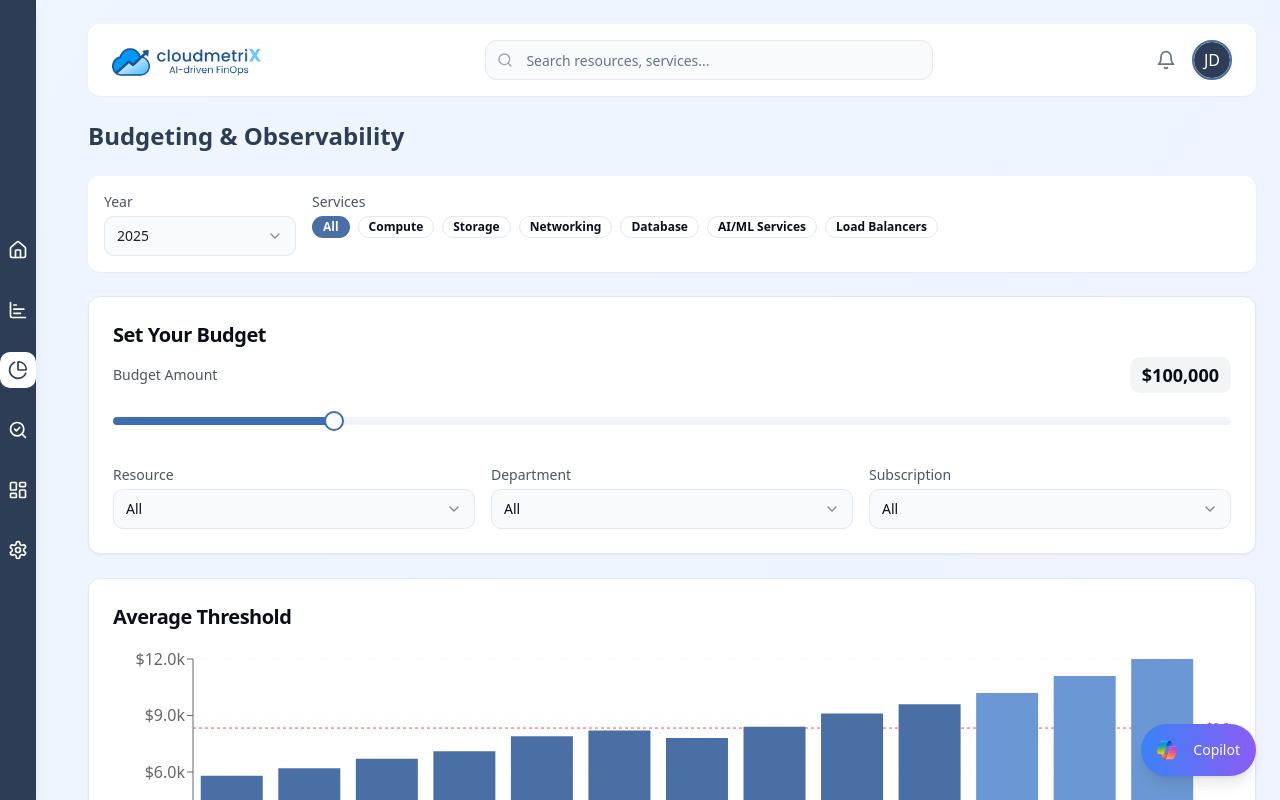
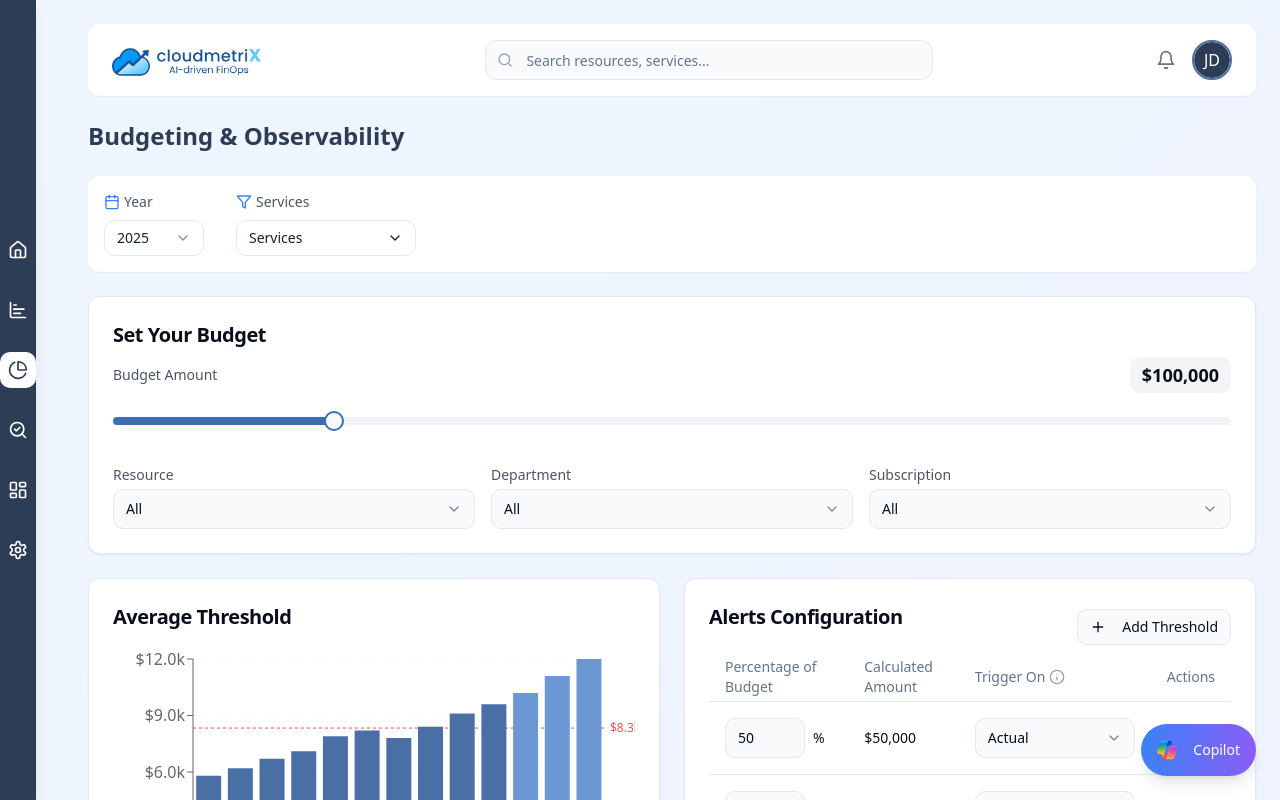
Before and after one commit to suhas-pbi/cX-Dashboard, a React (Vite) app: page /budgeting in a window 1280 px wide. Shown: the top 800 px of the page. Built offline with nearby package versions, Linux system fonts and the light colour scheme.

Commit message:
Refactor: BudgetingObservability page layout
Restructure the BudgetingObservability page to align the "Average Threshold" and "Alerts Configuration" sections side-by-side, mirroring the layout of the Unified Cost Analysis page.

```diff
--- a/src/components/budgeting/FilterBar.tsx
+++ b/src/components/budgeting/FilterBar.tsx
@@ -1,5 +1,6 @@
 
-import React from 'react';
+import React, { useState } from 'react';
+import { Calendar, Filter, ChevronDown } from 'lucide-react';
 import {
   Select,
   SelectContent,
@@ -7,7 +8,6 @@ import {
   SelectTrigger,
   SelectValue,
 } from "@/components/ui/select";
-import { Badge } from "@/components/ui/badge";
 
 interface FilterBarProps {
   selectedYear: string;
@@ -22,61 +22,62 @@ const FilterBar = ({
   selectedServices,
   toggleService
 }: FilterBarProps) => {
-  const years = ["2025", "2024", "2023"];
-
-  const serviceOptions = [
-    "All",
-    "Compute",
-    "Storage",
-    "Networking",
-    "Database",
-    "AI/ML Services",
-    "Load Balancers"
-  ];
+  // Service filter options
+  const serviceOptions = ["All", "Compute", "Storage", "Networking", "Database", "AI/ML Services", "Load Balancers"];
 
   return (
-    <div className="bg-white rounded-xl shadow-sm p-4 mb-6">
-      <div className="flex flex-col md:flex-row gap-4 items-start">
+    <div className="bg-white rounded-xl p-4 mb-6 shadow-sm">
+      <div className="flex flex-wrap items-center justify-start gap-8">
         {/* Year Selector */}
-        <div className="w-full md:w-48">
-          <label className="text-sm font-medium text-gray-600 block mb-1">Year</label>
+        <div className="flex flex-col gap-2">
+          <label className="text-sm font-medium text-gray-600 flex items-center gap-1">
+            <Calendar className="h-4 w-4 text-blue-500" />
+            Year
+          </label>
           <Select
             value={selectedYear}
             onValueChange={setSelectedYear}
           >
-            <SelectTrigger className="w-full">
-              <SelectValue placeholder="Select year" />
+            <SelectTrigger className="w-[100px] h-9 bg-white border-blue-100">
+              <SelectValue placeholder="Year" />
             </SelectTrigger>
             <SelectContent>
-              {years.map((year) => (
-                <SelectItem key={year} value={year}>
-                  {year}
-                </SelectItem>
-              ))}
+              <SelectItem value="2025">2025</SelectItem>
+              <SelectItem value="2024">2024</SelectItem>
+              <SelectItem value="2023">2023</SelectItem>
             </SelectContent>
           </Select>
         </div>
 
         {/* Services Filter */}
-        <div className="flex-1">
-          <label className="text-sm font-medium text-gray-600 block mb-1">
+        <div className="flex flex-col gap-2">
+          <label className="text-sm font-medium text-gray-600 flex items-center gap-1">
+            <Filter className="h-4 w-4 text-blue-500" />
             Services
           </label>
-          <div className="flex flex-wrap gap-2">
-            {serviceOptions.map((service) => (
-              <Badge
-                key={service}
-                variant={selectedServices.includes(service) ? "default" : "outline"}
-                className={`cursor-pointer transition-colors ${
-                  selectedServices.includes(service)
-                    ? "bg-cloudmetrix-primary hover:bg-cloudmetrix-accent"
-                    : "hover:bg-gray-100"
-                }`}
-                onClick={() => toggleService(service)}
-              >
-                {service}
-              </Badge>
-            ))}
+          <div className="relative">
+            <button
+              className="flex items-center gap-2 px-3 py-2 bg-white border border-blue-100 rounded-md text-sm h-9 w-[180px]"
+              onClick={() => document.getElementById('serviceDropdown')?.classList.toggle('hidden')}
+            >
+              Services <ChevronDown className="h-4 w-4 ml-auto" />
+            </button>
+            <div id="serviceDropdown" className="hidden absolute z-10 mt-1 w-56 bg-white border border-gray-200 rounded-md shadow-lg">
+              <div className="p-2 max-h-60 overflow-auto">
+                {serviceOptions.map((service) => (
+                  <div key={service} className="flex items-center p-2 hover:bg-blue-50 rounded">
+                    <input
+                      type="checkbox"
+                      id={`service-${service}`}
+                      checked={selectedServices.includes(service)}
+                      onChange={() => toggleService(service)}
+                      className="mr-2"
+                    />
+                    <label htmlFor={`service-${service}`}>{service}</label>
+                  </div>
+                ))}
+              </div>
+            </div>
           </div>
         </div>
       </div>
--- a/src/pages/BudgetingObservability.tsx
+++ b/src/pages/BudgetingObservability.tsx
@@ -79,11 +79,11 @@ const BudgetingObservability = () => {
             setSelectedSubscription={setSelectedSubscription}
           />
 
-          {/* Section 2: Threshold Chart */}
-          <ThresholdChart budgetValue={budgetValue} />
-
-          {/* Section 3: Alert Configuration */}
-          <AlertsConfiguration budgetValue={budgetValue} />
+          {/* Section 2 & 3: Threshold Chart and Alerts Configuration side-by-side */}
+          <div className="grid grid-cols-1 lg:grid-cols-2 gap-6 mb-6">
+            <ThresholdChart budgetValue={budgetValue} />
+            <AlertsConfiguration budgetValue={budgetValue} />
+          </div>
 
           {/* Section 4: Anomalies Table */}
           <AnomaliesTable />
```
